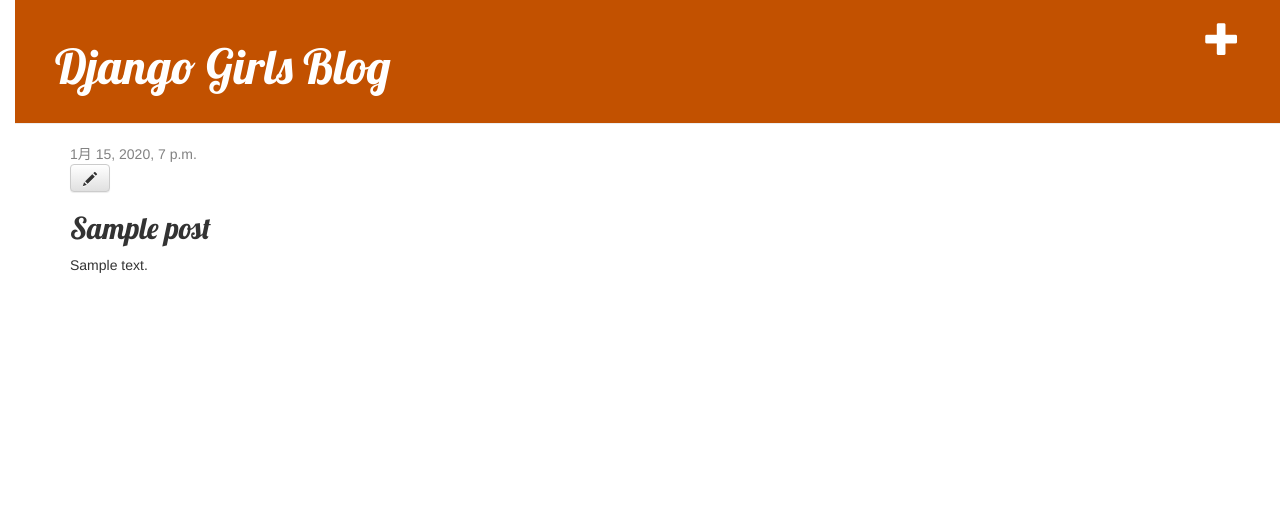
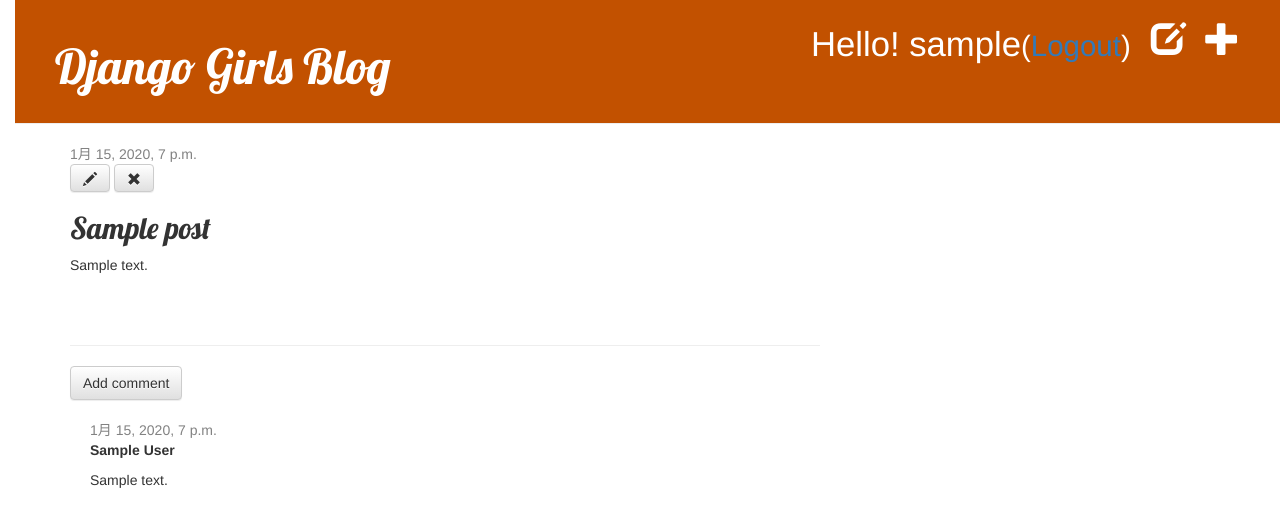
Before and after one commit to k-honda0421/Djangogirl, a Django app: page /post/1/ in a window 1280 px wide. Shown: the top 527 px of the page. Run offline with Django 3.2, Linux system fonts and the light colour scheme; a user stored in the database is signed in; tables that the repository leaves empty hold one stand-in row (values such as "Sample post"); some libraries are stand-ins or nearby versions.

Commit message:
Added views to create/edit blog post inside the site.

```diff
--- a/blog/admin.py
+++ b/blog/admin.py
@@ -1,7 +1,9 @@
 from django.contrib import admin
-from .models import Post
+from .models import Post,Comment
 
 # Register your models here.
 
 # モデル登録
 admin.site.register(Post)
+# コメントモデルの登録
+admin.site.register(Comment)
--- a/blog/models.py
+++ b/blog/models.py
@@ -13,7 +13,7 @@
     text = models.TextField()
     # models.DateTimeField – 日付と時間のフィールド
     created_date = models.DateTimeField(default=timezone.now)
-    published_date = models.DateTimeField(blank=True, null=True)
+    published_date = models.DateTimeField   (blank=True, null=True)
 
     # ブログを後悔するメソッド
     def publish(self):
@@ -22,3 +22,21 @@
 
     def __str__(self):
         return self.title
+
+class Comment(models.Model):
+    post = models.ForeignKey('blog.Post', on_delete=models.CASCADE, related_name='comments')
+    author = models.CharField(max_length=200)
+    text = models.TextField()
+    created_date = models.DateTimeField(default=timezone.now)
+    # models.BooleanField - こちらはtrue/falseの値が入るフィールド
+    approved_comment = models.BooleanField(default=False)
+
+    def approve(self):
+        self.approved_comment = True
+        self.save()
+
+    def __str__(self):
+        return self.text
+
+def approved_comments(self):
+    return self.comments.filter(approved_comments=True)
--- a/blog/static/css/blog.css
+++ b/blog/static/css/blog.css
@@ -53,3 +53,7 @@
 .post h2 a, .post h2 a:visited {
     color: #000000;
 }
+
+.comment {
+    margin: 20px 0px 20px 20px;
+}
--- a/blog/templates/blog/base.html
+++ b/blog/templates/blog/base.html
@@ -11,6 +11,10 @@
         <div class="page-header">
             {% if user.is_authenticated %}
                 <a href="{% url 'post_new' %}" class="top-menu"><span class="glyphicon glyphicon-plus"></span></a>
+                <a href="{% url 'post_draft_list' %}" class="top-menu"><span class="glyphicon glyphicon-edit"></span></a>
+                <p class="top-menu">Hello! {{ user.username }}<small>(<a href="{% url 'logout' %}">Logout</a>)</small></p>
+            {% else %}
+                <a href="{% url 'login' %}" class="top-menu"><span class="glyphicon glyphicon-edit"></span></a>
             {% endif %}
             <h1><a href="/">Django Girls Blog</a></h1>
         </div>
--- a/blog/templates/blog/post_detail.html
+++ b/blog/templates/blog/post_detail.html
@@ -6,11 +6,34 @@
             <div class="date">
                 {{ post.published_date }}
             </div>
+        {% else %}
+            <a class="btn btn-default" href="{% url 'post_publish' pk=post.pk %}">Publish</a>
         {% endif %}
         {% if user.is_authenticated %}
             <a class= "btn btn-default" href="{% url 'post_edit' pk=post.pk %}"><span class="glyphicon glyphicon-pencil"></span></a>
+            <a class="btn btn-default" href="{% url 'post_remove' pk=post.pk %}"><span class="glyphicon glyphicon-remove" ></span></a>
         {% endif %}
         <h2>{{ post.title }}</h2>
         <p>{{ post.text|linebreaksbr }}</p>
     </div>
+<hr>
+<a class="btn btn-default" href="{% url 'add_comment_to_post' pk=post.pk %}">Add comment</a>
+
+{% for comment in post.comments.all %}
+    {% if user.is_authenticated or comment.approved_comment %}
+    <div class="comment">
+        <div class="date">
+            {{ comment.created_date }}
+            {% if not comment.approved_comment %}
+                <a class="btn btn-default" href="{% url 'comment_remove' pk=comment.pk %}"><span class="glyphicon glyphicon-remove"></span></a>
+                <a class="btn btn-default" href="{% url 'comment_approve' pk=comment.pk %}"><span class="glyphicon glyphicon-ok"></span></a>
+            {% endif %}
+        </div>
+        <strong>{{ comment.author }}</strong>
+        <p>{{ comment.text|linebreaks }}</p>
+    </div>
+    {% endif %}
+{% empty %}
+    <p>No comments here yet :(</p>
+{% endfor %}
 {% endblock %}
--- a/blog/templates/blog/post_list.html
+++ b/blog/templates/blog/post_list.html
@@ -8,6 +8,7 @@
             </div>
             <h2><a href="{% url 'post_detail' pk=post.pk %}">{{ post.title }}</a></h2>
             <p>{{ post.text|linebreaksbr }}</p>
+            <a href="{% url 'post_detail' pk=post.pk %}">Comments: {{ post.approved_comments.count }}</a>
         </div>
     {% endfor %}
-{% endblock %}
+{% endblock content %}
--- a/blog/urls.py
+++ b/blog/urls.py
@@ -7,4 +7,10 @@
     path('post/<int:pk>/',views.post_detail,name='post_detail'),
     path('post/new/',views.post_new, name='post_new'),
     path('post/<int:pk>/edit/', views.post_edit, name='post_edit'),
+    path('drafts/',views.post_draft_list,name='post_draft_list'),
+    path('post/<pk>/publish',views.post_publish, name='post_publish'),
+    path('post/<pk>/remove/', views.post_remove, name='post_remove'),
+    path('post/<int:pk>/comment/',views.add_comment_to_post, name='add_comment_to_post'),
+    path('comment/<int:pk>/approve/',views.comment_approve, name='comment_approve'),
+    path('comment/<int:pk>/remove/',views.comment_remove, name='comment_remove'),
 ]
--- a/blog/views.py
+++ b/blog/views.py
@@ -1,7 +1,8 @@
 from django.shortcuts import render,get_object_or_404,redirect
 from django.utils import timezone
-from .models import Post
-from .forms import PostForm
+from .models import Post, Comment
+from .forms import PostForm,CommentForm
+from django.contrib.auth.decorators import login_required
 
 
 # Create your views here.
@@ -13,19 +14,21 @@
     post = get_object_or_404(Post, pk=pk)
     return render(request, 'blog/post_detail.html',{'post':post})
 
+@login_required
 def post_new(request):
     if request.method == "POST":
         form = PostForm(request.POST)
         if form.is_valid():
             post = form.save(commit=False)
             post.author = request.user
-            post.published_date = timezone.now()
+            #post.published_date = timezone.now()
             post.save()
             return redirect('post_detail',pk=post.pk)
     else:
         form = PostForm()
     return render(request, 'blog/post_edit.html',{'form':form})
 
+@login_required
 def post_edit(request, pk):
     post = get_object_or_404(Post, pk=pk)
     if request.method == "POST":
@@ -33,9 +36,55 @@
         if form.is_valid():
             post = form.save(commit=False)
             post.author = request.user
-            post.published_date=timezone.now()
+            #post.published_date=timezone.now()
             post.save()
             return redirect('post_detail',pk=post.pk)
     else:
         form = PostForm(instance=post)
     return render(request, 'blog/post_edit.html',{'form':form})
+
+@login_required
+def post_draft_list(request):
+    posts = Post.objects.filter(published_date__isnull=True).order_by('created_date')
+    return render(request,'blog/post_draft_list.html',{'posts':posts})
+
+@login_required
+def post_publish(request, pk):
+    post = get_object_or_404(Post, pk=pk)
+    post.publish()
+    return redirect('post_detail',pk=pk)
+
+def publish(self):
+    self.published_date = timezone.now()
+    self.save()
+
+@login_required
+def post_remove(request, pk):
+    post = get_object_or_404(Post, pk=pk)
+    post.delete()
+    return redirect('post_list')
+
+def add_comment_to_post(request, pk):
+    post = get_object_or_404(Post, pk=pk)
+    if request.method == "POST":
+        form = CommentForm(request.POST)
+        if form.is_valid():
+            comment = form.save(commit=False)
+            comment.post = post
+            comment.save()
+            return redirect('post_detail', pk=post.pk)
+    else:
+        form = CommentForm()
+    return render(request,'blog/add_comment_to_post.html',{'form':form})
+
+@login_required
+def comment_approve(request, pk):
+    comment = get_object_or_404(Comment, pk=pk)
+    comment.approve()
+    return redirect('post_detail',pk=comment.post.pk)
+
+@login_required
+def comment_remove(request,pk):
+    comment = get_object_or_404(Comment, pk=pk)
+    comment.delete()
+    return redirect('post_detail',pk=comment.post.pk)
--- a/djangogirl/settings.py
+++ b/djangogirl/settings.py
@@ -120,3 +120,6 @@
 
 STATIC_URL = '/static/'
 STATIC_ROOT = os.path.join(BASE_DIR, 'static')
+
+# ログインしたらトップページへ遷移
+LOGIN_REDIRECT_URL='/'
--- a/djangogirl/urls.py
+++ b/djangogirl/urls.py
@@ -16,8 +16,12 @@
 from django.contrib import admin
 from django.urls import path, include
 
+from django.contrib.auth import views
+
 urlpatterns = [
     path('admin/', admin.site.urls),
     # 'http://127.0.0.1:8000/' に来たリクエストは blog.urls へリダイレクトする
     path('', include('blog.urls')),
+    path('accounts/login/',views.LoginView.as_view(), name='login'),
+    path('accounts/logout/',views.LogoutView.as_view(next_page='/'),name='logout')
 ]
```
Also changed, not shown: blog/forms.py (+6 -1 lines), blog/templates/blog/add_comment_to_post.html (added, +9 -0 lines), blog/templates/blog/post_draft_list.html (added, +11 -0 lines), blog/templates/registration/login.html (added, +24 -0 lines), blog/migrations/0002_comment.py (added).
